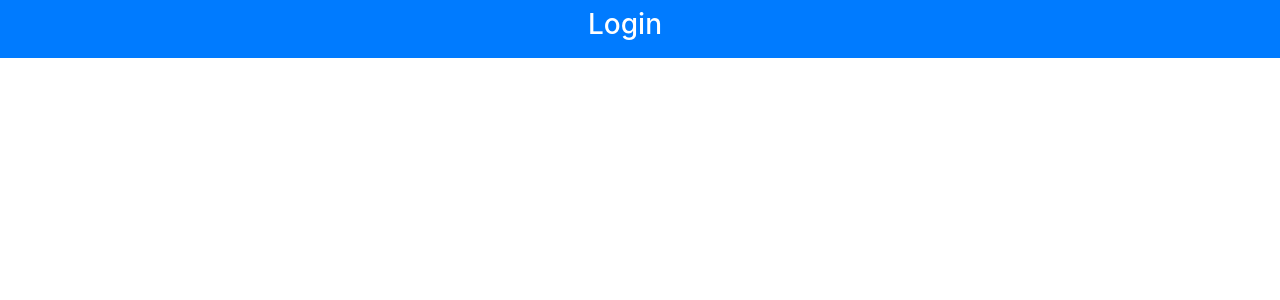
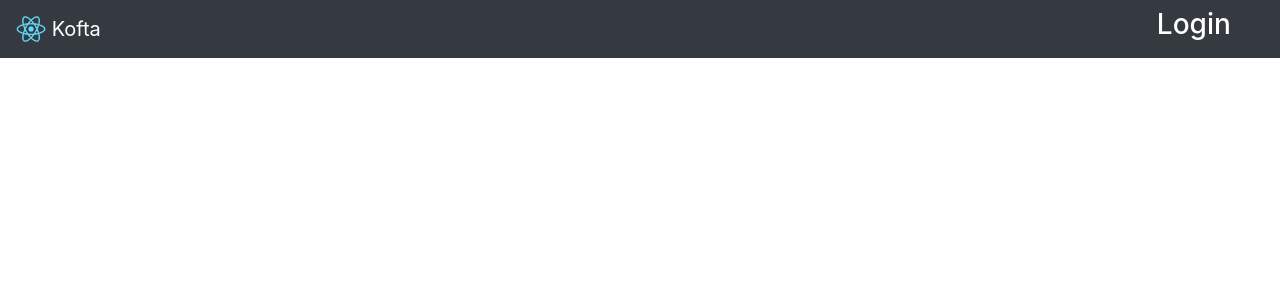
Before and after one commit to humanoiA/kofta, a React (Create React App) app: page / in a window 1280 px wide. Shown: the top 300 px of the page. Built offline with nearby package versions, Linux system fonts and the light colour scheme.

Commit message:
Added Navbar

```diff
--- a/package.json
+++ b/package.json
@@ -7,6 +7,7 @@
     "@testing-library/react": "^9.5.0",
     "@testing-library/user-event": "^7.2.1",
     "react": "^16.13.1",
+    "react-bootstrap": "^1.3.0",
     "react-dom": "^16.13.1",
     "react-scripts": "3.4.1"
   },
--- a/src/App.js
+++ b/src/App.js
@@ -2,11 +2,11 @@ import React from 'react';
 import logo from './logo.svg';
 import './App.css';
 
-import Header from './components/Header/Header';
+import Navigationbar from './components/Navbar/Navbar';
 function App() {
   return (
     <div className="App">
-      <Header />
+      <Navigationbar />
     </div>
   )
 }
--- /dev/null
+++ b/src/components/Navbar/Navbar.js
@@ -0,0 +1,22 @@
+import React from 'react';
+import Navbar from 'react-bootstrap/Navbar'
+function Navigationbar(){
+    return(
+        <Navbar bg="dark" variant="dark">
+    <Navbar.Brand href="#home">
+      <img
+        alt=""
+        src="/logo192.png"
+        width="30"
+        height="30"
+        className="d-inline-block align-top"
+      />{' '}
+      Kofta
+    </Navbar.Brand>
+    <div className="row col-11 d-flex justify-content-end text-white" >
+            <span className="h3">Login</span>
+            </div>
+  </Navbar>
+    )
+}
+export default Navigationbar;
```
Also changed, not shown: 1 other file (tests, documents, lock files or other folders).
